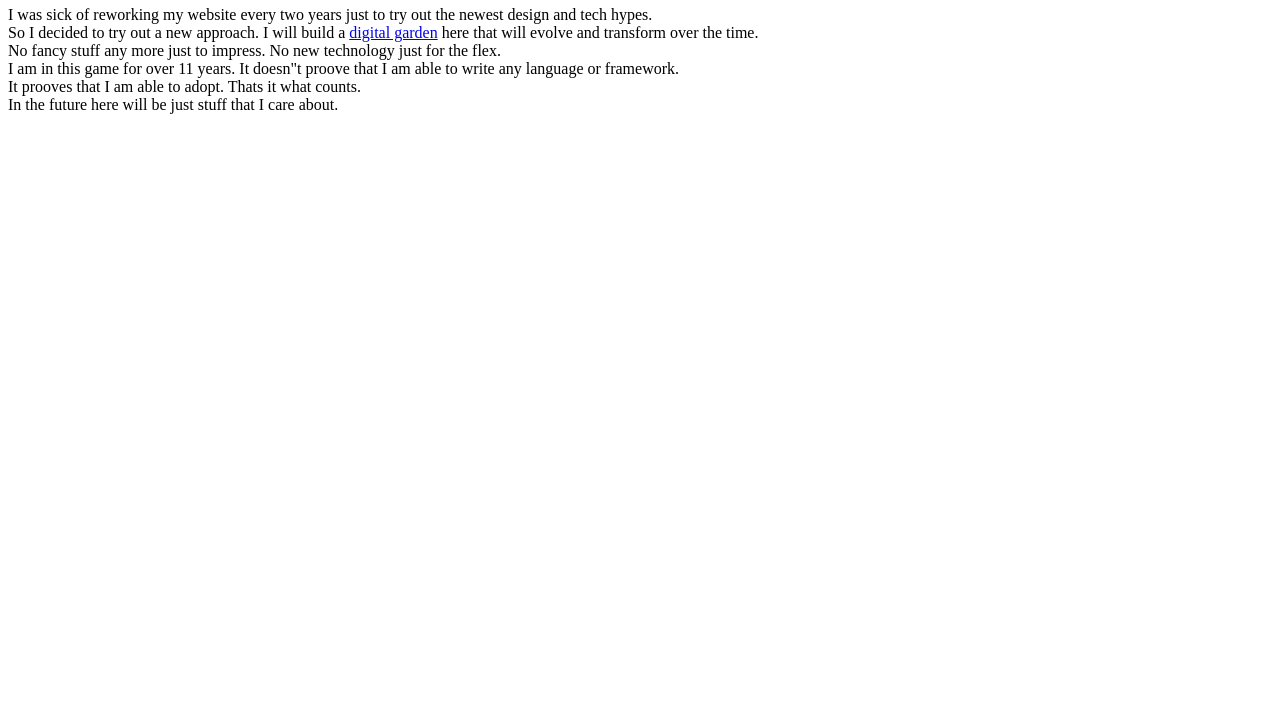
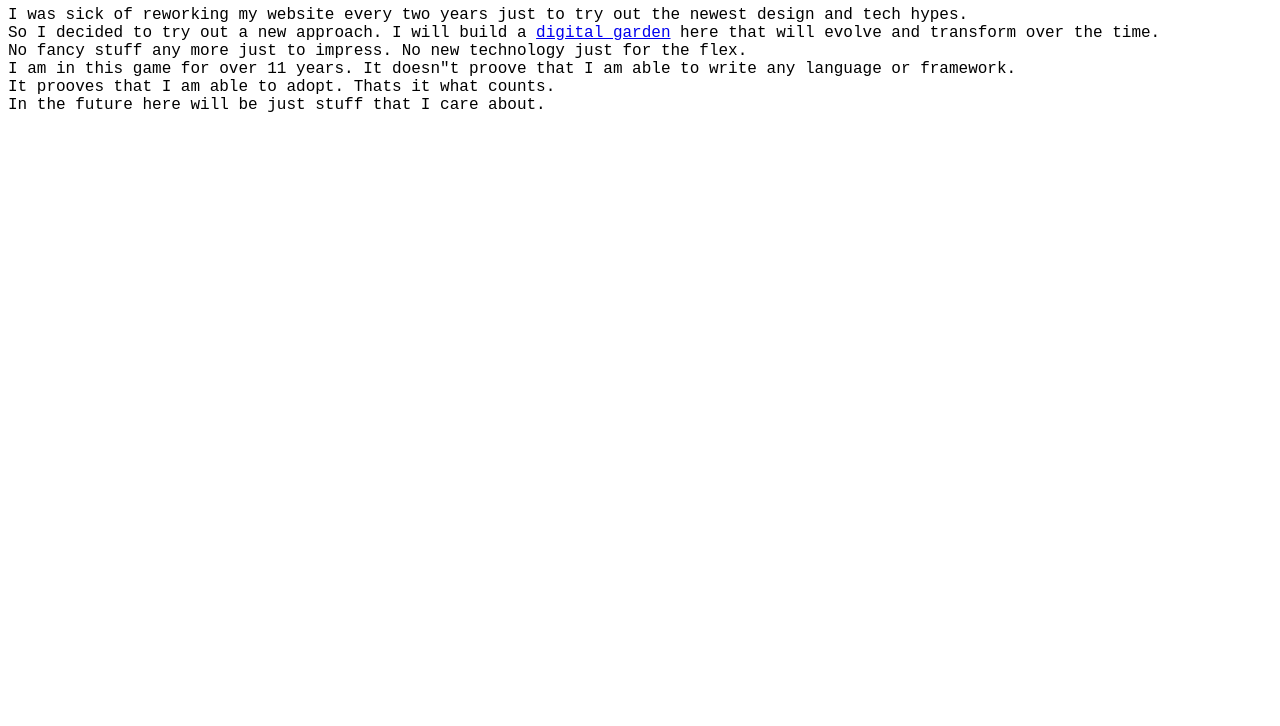
Before and after one commit to luckybusted/digital-garden, a plain HTML site: page index.html in a window 1280 px wide. Shown: the part 74-800 px from the top of the page. Drawn offline with Linux system fonts and the light colour scheme.

Commit message:
added fancy css

```diff
--- a/index.html
+++ b/index.html
@@ -5,6 +5,7 @@
     <meta http-equiv="X-UA-Compatible" content="IE=edge">
     <meta name="viewport" content="width=device-width, initial-scale=1.0">
     <title>Ivans digital garden</title>
+    <link rel="stylesheet" href="./main.css">
 </head>
 <body>
     <h1>To be honest:</h1>
--- /dev/null
+++ b/main.css
@@ -0,0 +1,3 @@
+body {
+    font-family: 'Courier New', Courier, monospace;
+}
```
